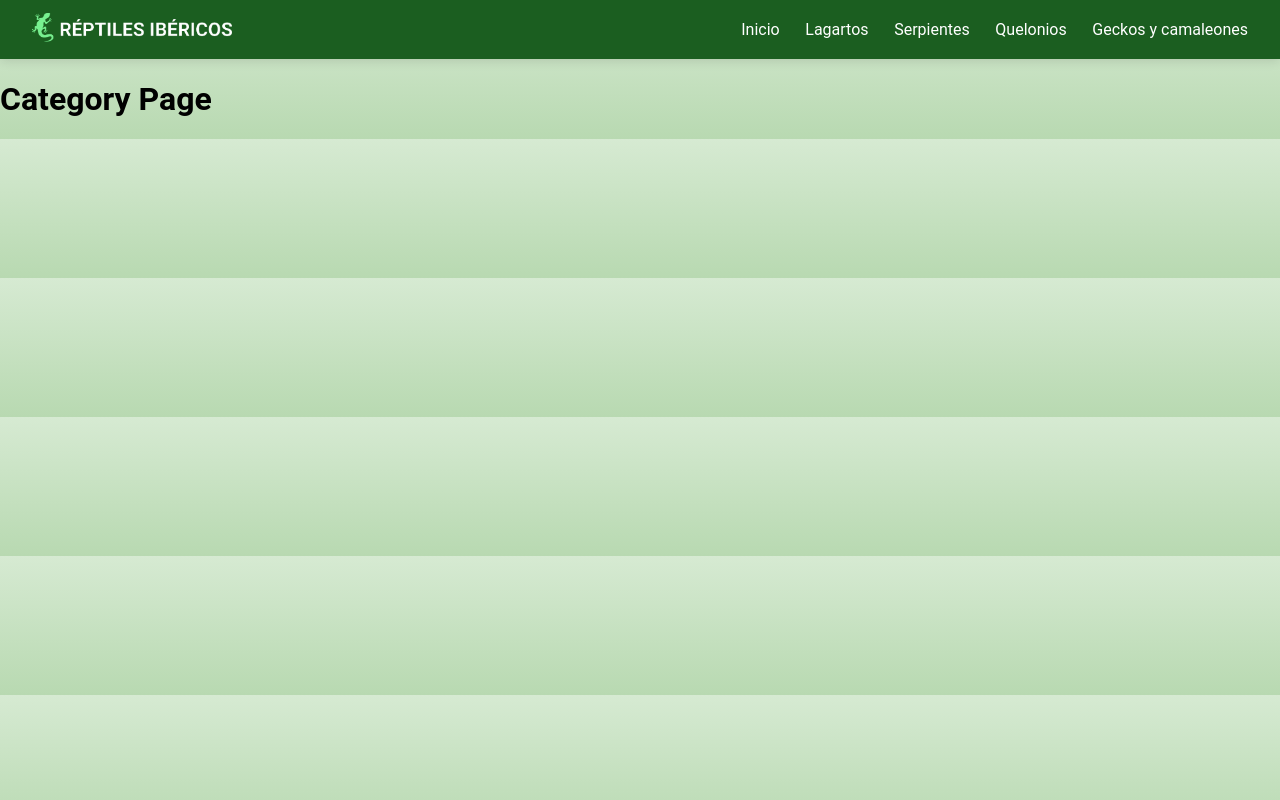
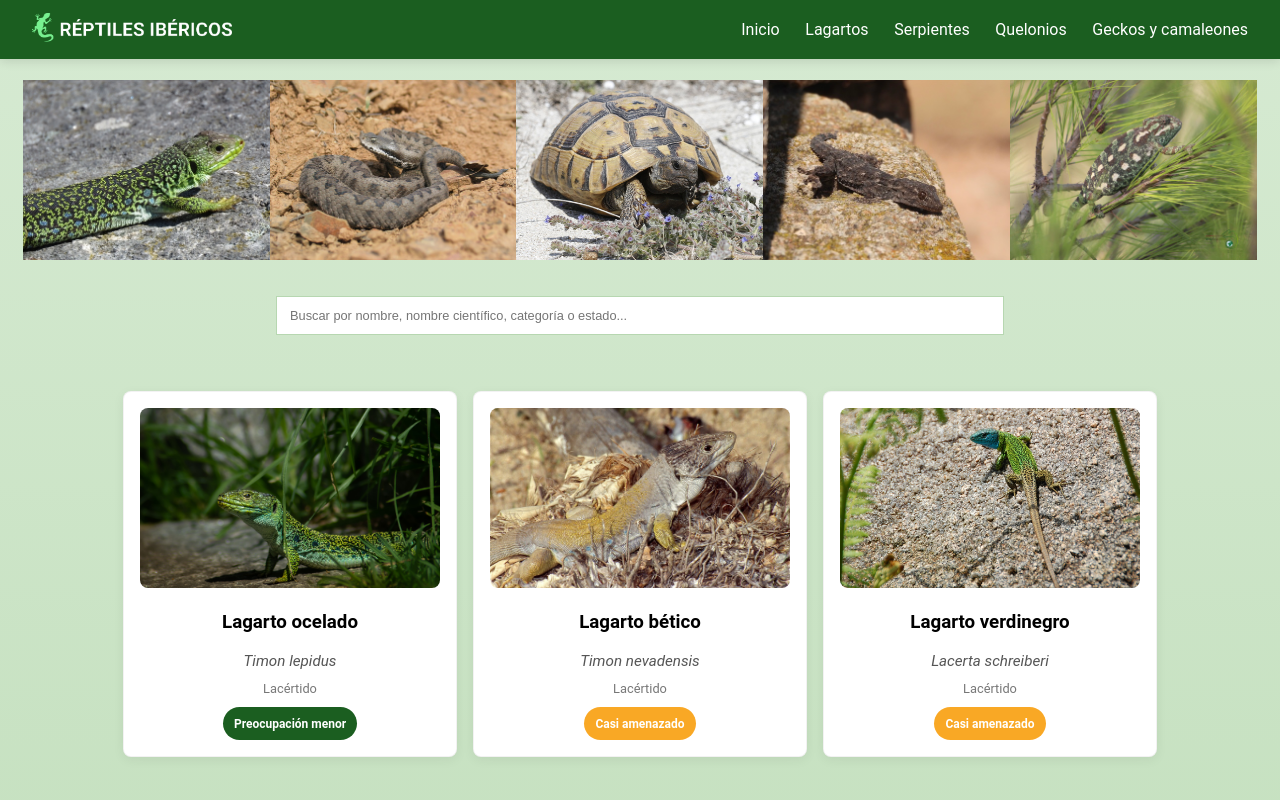
Before and after one commit to Keyrus-cyborg/iberian-reptiles, a React (Vite) app: page /lagartos in a window 1280 px wide. Shown: the top 800 px of the page. Built offline with nearby package versions, Linux system fonts and the light colour scheme.

Commit message:
feat: definir CategoryPage para que se puede cambiar la vista al cambiar de sección

```diff
--- a/src/App.css
+++ b/src/App.css
@@ -72,6 +72,7 @@ nav a:hover {
   display: flex;
   justify-content: center;
   margin: 2rem 0;
+  margin-bottom: 2.5rem;
 }
 
 .search-input {
@@ -98,9 +99,10 @@ nav a:hover {
 }
 
 .card {
+  text-align: center;
   border: 1px solid rgba(0, 0, 0, .05);
   box-shadow: 0 3px 12px rgba(0, 0, 0, .06);
-  gap: 1 rem;
+  gap: 1rem;
   background-color: white;
   border-radius: 8px;
   margin: 1rem 0;
@@ -124,7 +126,7 @@ nav a:hover {
 .card-info {
   display: flex;
   flex-direction: column;
-  gap: .3rem;
+  gap: .7rem;
 }
 
 .scientific-name {
@@ -142,7 +144,7 @@ nav a:hover {
 
 .status {
   display: inline-block;
-  padding: .3rem .7rem;
+  padding: .6rem .7rem;
   border-radius: 999px;
   font-size: .75rem;
   font-weight: 600;
--- a/src/pages/CategoryPage.jsx
+++ b/src/pages/CategoryPage.jsx
@@ -1,7 +1,48 @@
-function CategoryPage() {
+import { useState } from 'react'
+import { reptiles } from '../data/reptiles';
+import SearchBar from "../components/SearchBar";
+import HeroBanner from "../components/HeroBanner";
+import SpeciesCard from "../components/SpeciesCard";
+
+function CategoryPage({ categoria }) {
+    const [search, setSearch] = useState('');
+
+    const reptilesCategoria = reptiles.filter(
+        (reptil) => reptil.categoria === categoria
+    )
+
+    const reptilesFiltrados = reptilesCategoria.filter((reptil) => {
+        const texto = search.toLowerCase();
+
+        return (
+            reptil.nombre.toLowerCase().includes(texto) ||
+            reptil.nombreCientifico.toLowerCase().includes(texto) ||
+            reptil.subtipo.toLowerCase().includes(texto) ||
+            reptil.estadoConservacion.toLowerCase().includes(texto)
+        )
+    });
+
     return (
-        <h1>Category Page</h1>
-    );
+        <>
+            <div className="hero-banner-container">
+                <HeroBanner />
+            </div>
+            <div className="search-container">
+                <SearchBar
+                    search={search}
+                    setSearch={setSearch}
+                />
+            </div>
+            <div className="cards-container">
+                {reptilesFiltrados.map((reptil) => (
+                    <SpeciesCard
+                        key={reptil.id}
+                        reptil={reptil}
+                    />
+                ))}
+            </div>
+        </>
+    )
 }
 
 export default CategoryPage;
```
